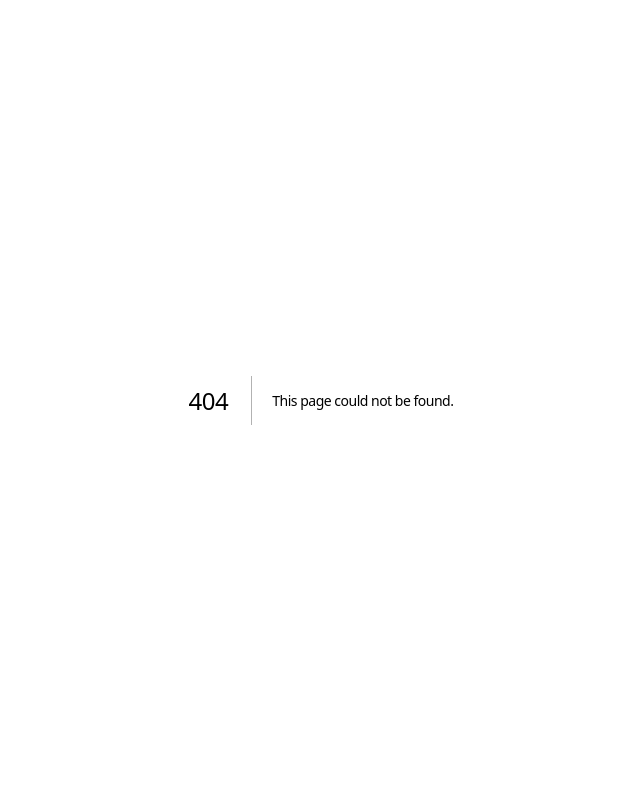
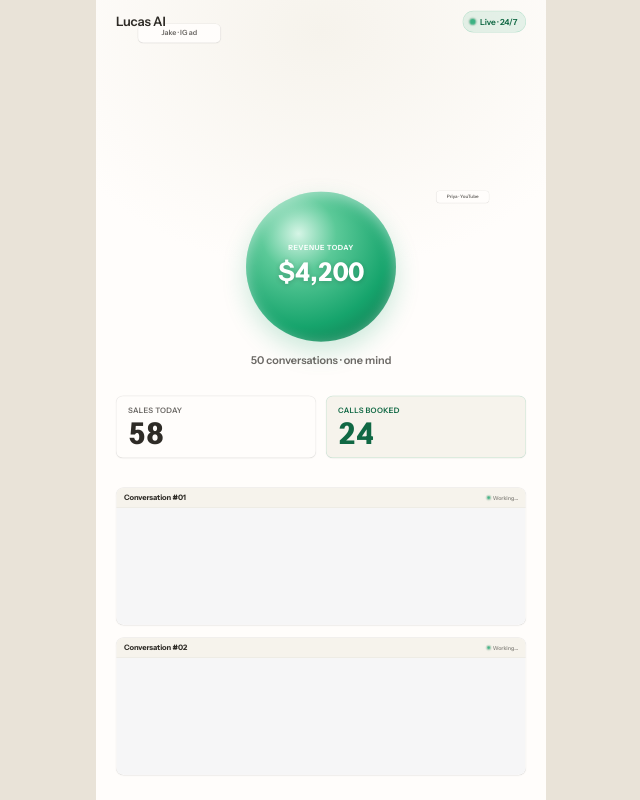
Before and after one commit to lltv28/ads-demos-6-6-2026, a Next.js app: page /hive/switchboard in a window 1280 px wide. Before the commit this address had no page. Shown: the whole page, without its empty margins (319-959 px from the left). Built offline with nearby package versions, Linux system fonts and the light colour scheme.

Commit message:
feat(hive): /hive/switchboard — vertical lead-rain stage

```diff
--- /dev/null
+++ b/app/hive/switchboard/page.tsx
@@ -0,0 +1,178 @@
+'use client';
+
+// HIVE VARIANT 6 · "Switchboard" (9:16 vertical, 1080×1920) — leads rain into
+// the orb from the top; the conversations it's holding right now run live
+// below. Warm d4a palette (matches /talk/ask-the-floor).
+
+import { useEffect, useMemo, useRef, useState } from 'react';
+import {
+  createLeads, buildFunnelSrc,
+  useFitStage, useRecordingChrome, useLiveTally, useRealTileOutcomes, useCountUp,
+  type Outcome,
+} from '@/lib/adStage';
+
+const VW = 1080, VH = 1920;
+const LETTERBOX = '#E9E3D8';
+
+// d4a tokens (same direction as ask-the-floor)
+const T = {
+  bg: '#FFFDFB', surface: '#F6F3EC',
+  ink: '#2E2B26', ink3: 'rgba(46,43,38,.70)', ink4: 'rgba(46,43,38,.50)',
+  line: 'rgba(46,43,38,.10)',
+  accent: '#16A46C', accentInk: '#106844', accentSoft: 'rgba(22,164,108,.10)', accentLine: 'rgba(22,164,108,.22)', mint: '#5BC998',
+  shadowSm: '0 1px 3px 0 rgba(0,0,0,0.1), 0 1px 2px -1px rgba(0,0,0,0.1)',
+};
+const ORB_GRADIENT = `radial-gradient(circle at 35% 28%, #d6f5e6 0%, ${T.mint} 26%, ${T.accent} 64%, ${T.accentInk} 100%)`;
+
+const ORB_R = 180;
+const ORB_CY = 640;
+const LANES = [200, 540, 880];
+const POOL = ['Maria · IG ad', 'Devon · FB ad', 'Priya · YouTube', 'Jake · IG ad', 'Sofia · FB ad', 'Liam · TikTok', 'Ava · IG ad', 'Noah · FB ad'];
+const DROP_MS = 2600;
+
+type Drop = { key: number; lane: number; label: string };
+
+export default function SwitchboardAd() {
+  const fit = useFitStage(VW, VH);
+  useRecordingChrome(LETTERBOX);
+  const leads = useMemo(() => createLeads(2), []);
+  const outcomes = useRealTileOutcomes();
+  const { tally, feed } = useLiveTally({ basePurchases: 58, baseCalls: 24, minMs: 4000, maxMs: 6500 });
+  const sales = useCountUp(tally.purchases);
+  const calls = useCountUp(tally.calls);
+  const revenue = useCountUp(tally.revenue);
+
+  // Lead rain: spawn a chip every ~1.2s, prune when its fall completes.
+  const [drops, setDrops] = useState<Drop[]>([]);
+  const dropKey = useRef(0);
+  useEffect(() => {
+    const spawn = setInterval(() => {
+      const key = dropKey.current++;
+      setDrops((prev) => [...prev.slice(-5), { key, lane: key % LANES.length, label: POOL[key % POOL.length] }]);
+    }, 1200);
+    return () => clearInterval(spawn);
+  }, []);
+  useEffect(() => {
+    if (drops.length === 0) return;
+    const oldest = drops[0];
+    const t = setTimeout(() => setDrops((prev) => prev.filter((d) => d.key !== oldest.key)), DROP_MS + 200);
+    return () => clearTimeout(t);
+  }, [drops]);
+
+  // Orb flare per tally event.
+  const [flare, setFlare] = useState(0);
+  const lastKey = useRef<number | null>(null);
+  useEffect(() => {
+    const top = feed[0];
+    if (!top || lastKey.current === top.key) return;
+    lastKey.current = top.key;
+    const t = setTimeout(() => setFlare((f) => f + 1), 0);
+    return () => clearTimeout(t);
+  }, [feed]);
+
+  return (
+    <main style={{ position: 'fixed', inset: 0, background: LETTERBOX, display: 'flex', alignItems: 'center', justifyContent: 'center', overflow: 'hidden' }}>
+      <div style={{
+          width: VW, height: VH, flexShrink: 0,
+          transform: `scale(${fit})`, transformOrigin: 'center center',
+          position: 'relative', overflow: 'hidden',
+          background: `radial-gradient(110% 50% at 50% 4%, ${T.surface} 0%, ${T.bg} 60%)`,
+          color: T.ink, fontFamily: 'inherit',
+        }}
+      >
+        {/* Top bar */}
+        <div style={{ position: 'absolute', top: 0, left: 0, right: 0, height: 104, display: 'flex', alignItems: 'center', justifyContent: 'space-between', padding: '0 48px', zIndex: 40 }}>
+          <span style={{ fontSize: 31, fontWeight: 600, letterSpacing: '-0.01em' }}>Lucas&nbsp;AI</span>
+          <span style={{ display: 'flex', alignItems: 'center', gap: 11, fontSize: 20, fontWeight: 600, color: T.accentInk, background: T.accentSoft, border: `1px solid ${T.accentLine}`, borderRadius: 100, padding: '10px 20px 10px 16px' }}>
+            <span className="pulse-glow" style={{ width: 14, height: 14, borderRadius: 999, background: T.accent }} /> Live · 24/7
+          </span>
+        </div>
+
+        {/* Lead rain */}
+        {drops.map((d) => (
+          <div key={d.key} className="sb-drop" style={{
+              position: 'absolute', left: LANES[d.lane] - 110, top: -60, width: 220, zIndex: 20,
+              background: T.bg, border: `1px solid ${T.line}`, borderRadius: 14, padding: '10px 16px',
+              boxShadow: T.shadowSm, fontSize: 19, fontWeight: 600, color: T.ink3, textAlign: 'center', whiteSpace: 'nowrap',
+            }}>
+            {d.label}
+          </div>
+        ))}
+
+        {/* Orb */}
+        <div key={`orb-${flare}`} style={{
+            position: 'absolute', left: VW / 2 - ORB_R, top: ORB_CY - ORB_R, width: ORB_R * 2, height: ORB_R * 2,
+            borderRadius: '50%', zIndex: 30, background: ORB_GRADIENT,
+            boxShadow: '0 24px 60px rgba(22,164,108,0.22), inset 0 10px 34px rgba(255,255,255,0.5)',
+            display: 'flex', flexDirection: 'column', alignItems: 'center', justifyContent: 'center',
+            animation: 'sb-bump 0.8s ease-out',
+          }}>
+          <span style={{ fontSize: 17, fontWeight: 700, color: 'rgba(255,255,255,0.92)', textTransform: 'uppercase', letterSpacing: 1.2 }}>Revenue today</span>
+          <span style={{ fontSize: 62, fontWeight: 700, color: '#fff', fontVariantNumeric: 'tabular-nums', textShadow: '0 4px 12px rgba(0,0,0,0.2)' }}>
+            ${Math.round(revenue).toLocaleString()}
+          </span>
+        </div>
+        <div style={{ position: 'absolute', top: ORB_CY + ORB_R + 26, left: 0, right: 0, textAlign: 'center', zIndex: 30, fontSize: 26, fontWeight: 600, color: T.ink3 }}>
+          50 conversations · one mind
+        </div>
+
+        {/* KPI strip */}
+        <div style={{ position: 'absolute', top: 950, left: 48, right: 48, display: 'flex', gap: 24, zIndex: 30 }}>
+          <Kpi label="Sales today" value={Math.round(sales).toLocaleString()} />
+          <Kpi label="Calls booked" value={Math.round(calls).toLocaleString()} accent />
+        </div>
+
+        {/* Two live conversations */}
+        {leads.map((lead, i) => {
+          const resolved = outcomes[lead.id];
+          const isBuy = resolved?.outcome === 'buy';
+          return (
+            <article key={lead.id} style={{
+                position: 'absolute', left: 48, right: 48, top: 1170 + i * 360, height: 330,
+                borderRadius: 18, overflow: 'hidden', zIndex: 30,
+                border: isBuy ? `3px solid ${T.accent}` : `1px solid ${T.line}`,
+                background: T.bg, boxShadow: T.shadowSm,
+              }}>
+              <header style={{ height: 48, display: 'flex', alignItems: 'center', justifyContent: 'space-between', padding: '0 18px', background: isBuy ? T.accent : T.surface, color: isBuy ? '#fff' : T.ink, borderBottom: `1px solid ${T.line}` }}>
+                <span style={{ fontSize: 18, fontWeight: 700 }}>Conversation #{String(i + 1).padStart(2, '0')}</span>
+                <StatusPill resolved={resolved} light={!isBuy} />
+              </header>
+              <iframe title={`switchboard-${i}`} src={buildFunnelSrc(lead, i, { count: 2, demoScale: 0.62, speed: 0.5 })} allow="autoplay"
+                style={{ width: '100%', height: 282, border: 'none', pointerEvents: 'none', display: 'block', background: '#fff' }} />
+            </article>
+          );
+        })}
+
+        <style>{`
+          @keyframes sb-drop-k {
+            from { transform: translateY(0) scale(1); opacity: 0; }
+            8% { opacity: 1; }
+            78% { opacity: 1; }
+            to { transform: translateY(${ORB_CY - 40}px) scale(0.5); opacity: 0; }
+          }
+          .sb-drop { animation: sb-drop-k ${DROP_MS}ms cubic-bezier(0.45, 0.05, 0.55, 0.95) forwards; }
+          @keyframes sb-bump { 0% { transform: scale(1); filter: brightness(1); } 15% { transform: scale(1.06); filter: brightness(1.18); } 100% { transform: scale(1); filter: brightness(1); } }
+        `}</style>
+      </div>
+    </main>
+  );
+}
+
+function Kpi({ label, value, accent }: { label: string; value: string; accent?: boolean }) {
+  return (
+    <div style={{ flex: 1, background: accent ? T.surface : T.bg, border: `1px solid ${accent ? T.accentLine : T.line}`, borderRadius: 16, padding: '20px 28px', boxShadow: T.shadowSm }}>
+      <div style={{ fontSize: 18, fontWeight: 600, letterSpacing: '0.04em', textTransform: 'uppercase', color: accent ? T.accentInk : T.ink3 }}>{label}</div>
+      <div style={{ fontSize: 72, fontWeight: 700, color: accent ? T.accentInk : T.ink, lineHeight: 1.05, marginTop: 4, fontVariantNumeric: 'tabular-nums' }}>{value}</div>
+    </div>
+  );
+}
+
+function StatusPill({ resolved, light }: { resolved?: Outcome; light?: boolean }) {
+  if (resolved?.outcome === 'buy') return <span style={{ fontSize: 14, fontWeight: 800, textTransform: 'uppercase' }}>SOLD ${resolved.valueUsd}</span>;
+  if (resolved?.outcome === 'book') return <span style={{ fontSize: 14, fontWeight: 800, textTransform: 'uppercase', color: light ? T.accentInk : '#fff' }}>BOOKED</span>;
+  return (
+    <span style={{ display: 'flex', alignItems: 'center', gap: 6, fontSize: 13, fontWeight: 600, color: T.ink4 }}>
+      <span className="pulse-glow" style={{ width: 7, height: 7, borderRadius: 4, background: T.accent }} /> Working…
+    </span>
+  );
+}
```
